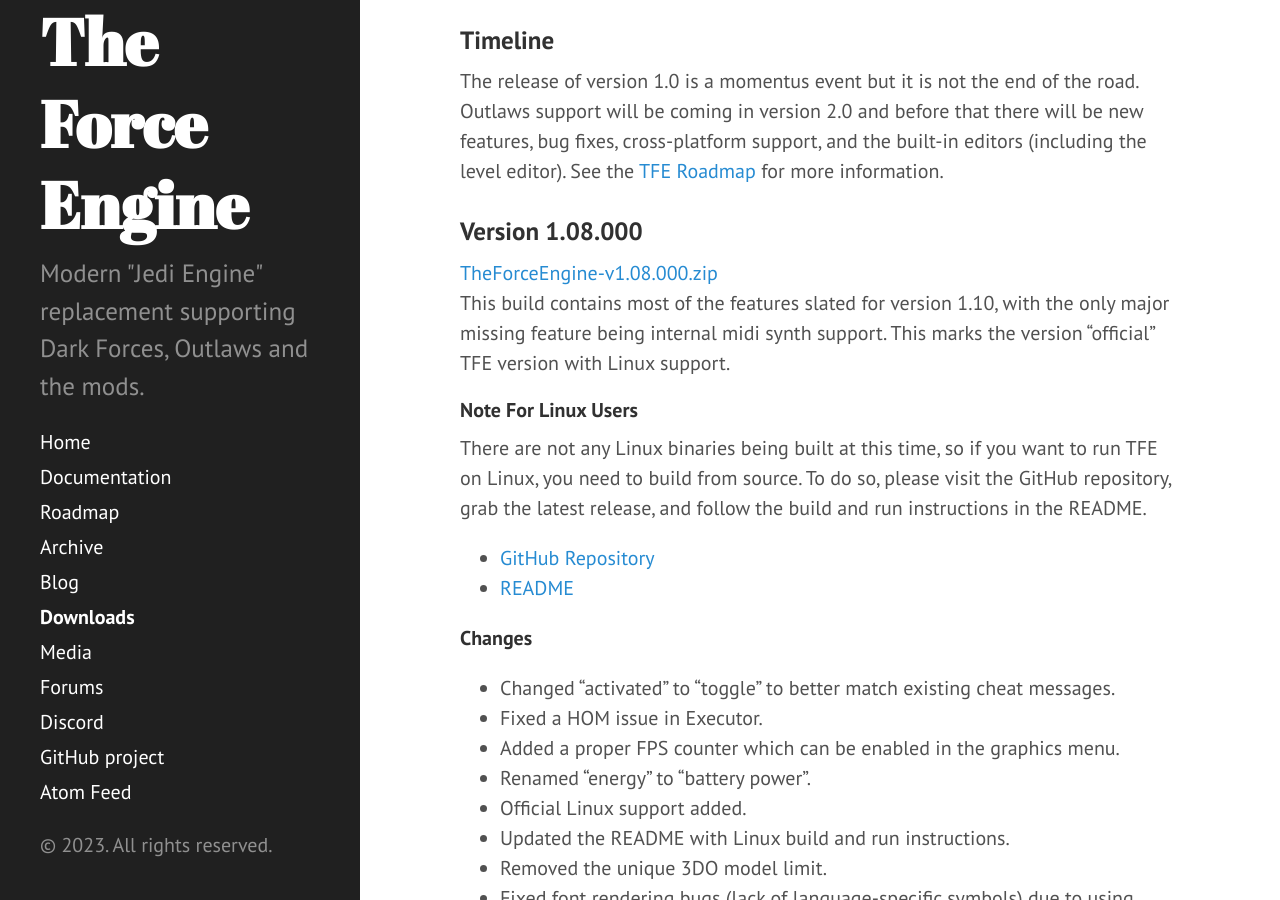
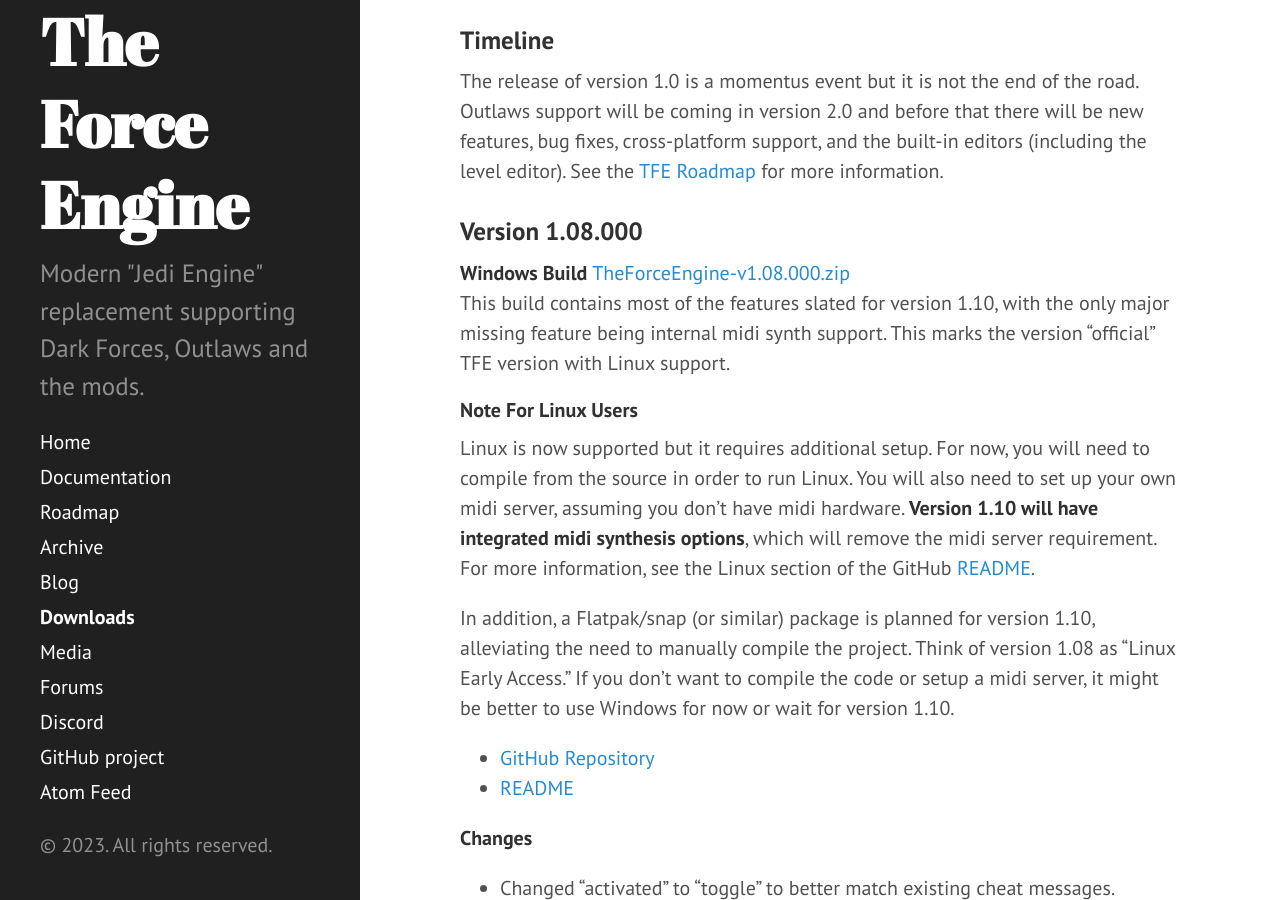
Before and after one commit to TheForceEngine/TheForceEngine.github.io, a Jekyll site: the page built from downloads.md, in a window 1280 px wide and 900 px high, scrolled down 455 px. Built offline with Jekyll 4.4.1, drawn with Linux system fonts in a browser that asks for light colours.

Commit message:
Update downloads.md

```diff
--- a/downloads.md
+++ b/downloads.md
@@ -12,11 +12,14 @@
 The release of version 1.0 is a momentus event but it is not the end of the road. Outlaws support will be coming in version 2.0 and before that there will be new features, bug fixes, cross-platform support, and the built-in editors (including the level editor). See the [TFE Roadmap](Roadmap.md) for more information.
 
 ### Version 1.08.000
-[TheForceEngine-v1.08.000.zip](archive/TheForceEngine-v1.08.000.zip) <br>
+**Windows Build** [TheForceEngine-v1.08.000.zip](archive/TheForceEngine-v1.08.000.zip) <br>
 This build contains most of the features slated for version 1.10, with the only major missing feature being internal midi synth support. This marks the version "official" TFE version with Linux support.
 
 #### Note For Linux Users
-There are not any Linux binaries being built at this time, so if you want to run TFE on Linux, you need to build from source. To do so, please visit the GitHub repository, grab the latest release, and follow the build and run instructions in the README.
+Linux is now supported but it requires additional setup. For now, you will need to compile from the source in order to run Linux. You will also need to set up your own midi server, assuming you don't have midi hardware. **Version 1.10 will have integrated midi synthesis options**, which will remove the midi server requirement. For more information, see the Linux section of the GitHub [README](https://github.com/luciusDXL/TheForceEngine/blob/master/README.md).
+
+In addition, a Flatpak/snap (or similar) package is planned for version 1.10, alleviating the need to manually compile the project. Think of version 1.08 as "Linux Early Access." If you don't want to compile the code or setup a midi server, it might be better to use Windows for now or wait for version 1.10.
+
 * [GitHub Repository](https://github.com/luciusDXL/TheForceEngine)
 * [README](https://github.com/luciusDXL/TheForceEngine/blob/master/README.md)
 
```
